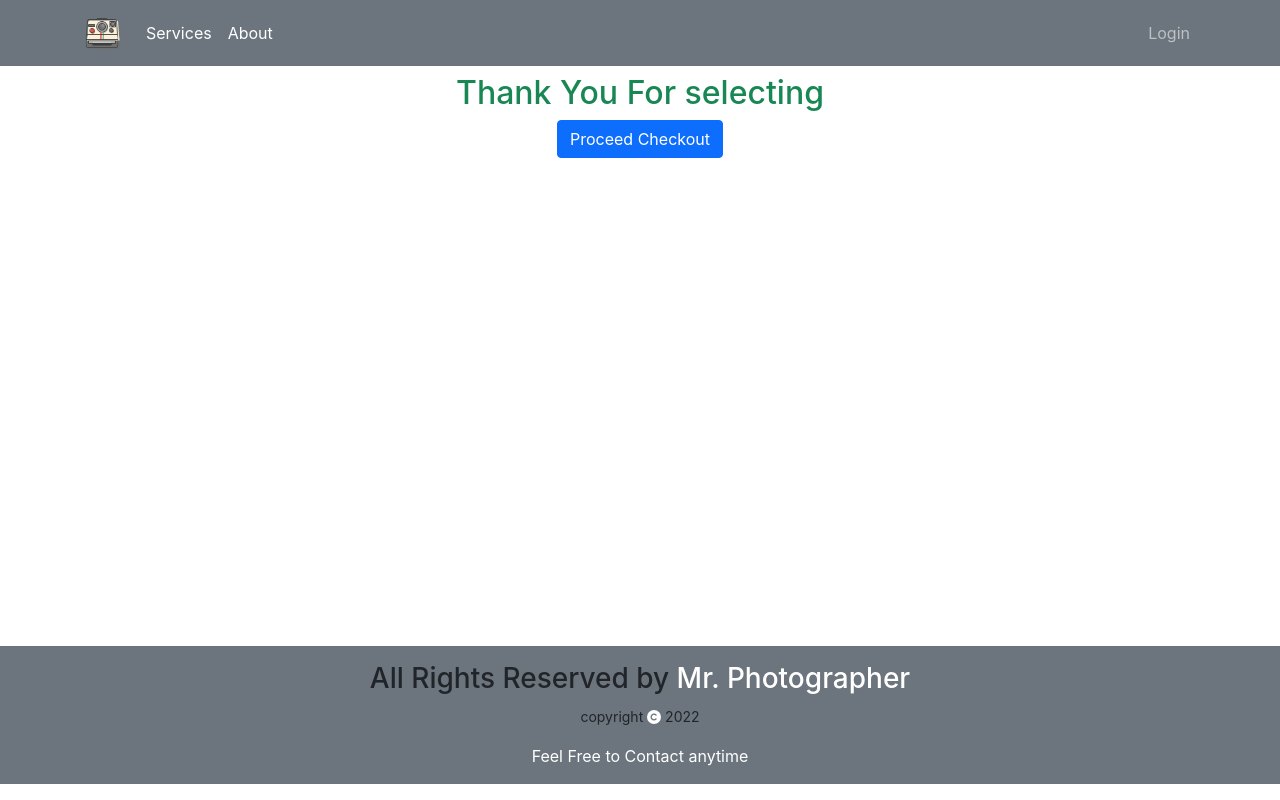
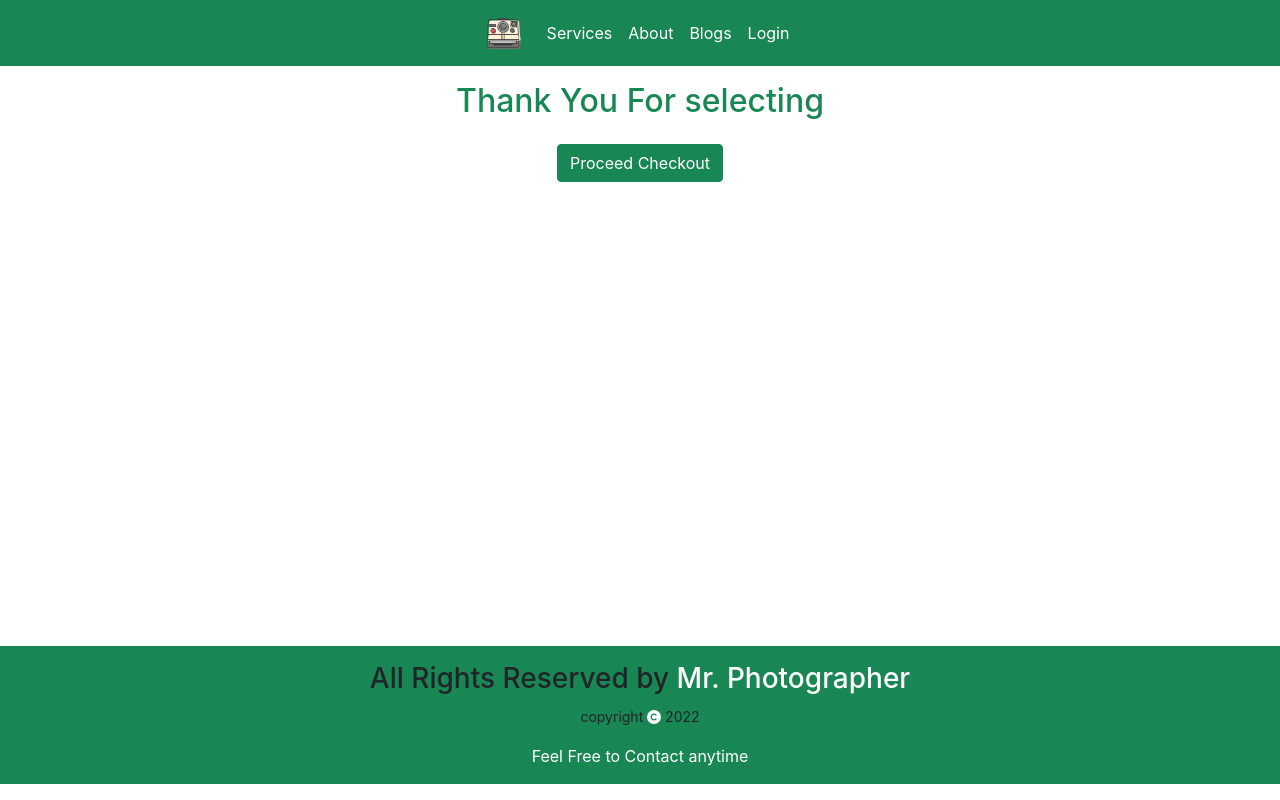
Before and after one commit to Tahmidd/mr-photographer-website, a React (Create React App) app: page /service/1 in a window 1280 px wide. Built offline with nearby package versions, Linux system fonts and the light colour scheme; no server answers.

Commit message:
about and blog added

```diff
--- a/src/App.js
+++ b/src/App.js
@@ -10,6 +10,8 @@ import RequireAuth from './Pages/Login/RequireAuth/RequireAuth';
 import Checkout from './Pages/Checkout/Checkout';
 import Register from './Pages/Login/Register/Register';
 import NotFound from './Pages/Shared/NotFound/NotFound';
+import About from './Pages/About/About';
+import Blogs from './Pages/Blogs/Blogs';
 
 function App() {
   return (
@@ -19,6 +21,8 @@ function App() {
         <Routes>
           <Route path='/' element={<Home></Home>}></Route>
           <Route path='/home' element={<Home></Home>}></Route>
+          <Route path='/about' element={<About></About>}></Route>
+          <Route path='/blogs' element={<Blogs></Blogs>}></Route>
           <Route path='/service/:serviceId' element={<ServiceDetail></ServiceDetail>}></Route>
           <Route path='/login' element={<Login></Login>}></Route>
           <Route path="/register" element={<Register></Register>}></Route>
--- /dev/null
+++ b/src/Pages/About/About.js
@@ -0,0 +1,12 @@
+import React from 'react';
+
+const About = () => {
+    return (
+        <div className='container text-center mt-3'>
+            <h1 className='text-success'> Tahmid Mahtab Ratul</h1>
+            <p className='mt-3 text-secondary '>Hello my name is Tahmid. I want to become a web developer and so I am currently learning how to make a website. I have already learned how to make a website using html, css and JavaScript. Currently I am learning ReactJs and this is one of the projects done by me. I will try to keep on practicing react so I don't get stuck while making a website using it.</p>
+        </div>
+    );
+};
+
+export default About;
--- /dev/null
+++ b/src/Pages/Blogs/Blogs.js
@@ -0,0 +1,52 @@
+import React from 'react';
+import { Accordion } from 'react-bootstrap';
+
+const Blogs = () => {
+    return (
+        <div className='container mt-5'>
+            <Accordion defaultActiveKey="0">
+                <Accordion.Item eventKey="0">
+                    <Accordion.Header>Difference between authorization and authentication</Accordion.Header>
+                    <Accordion.Body className='text-success'>
+                        Authorization is the process to determine the actions and resources a person can access and use. Where authentication mainly means verifiying a user. Authorization always takes place after authentication. Users can make authentication visible and changable but authorization is not visible to a user and it can not be changed by them.
+                    </Accordion.Body>
+                </Accordion.Item>
+                <Accordion.Item eventKey="1">
+                    <Accordion.Header>Why are you using firebase? What other options do you have to implement authentication?</Accordion.Header>
+                    <Accordion.Body className='text-success'>
+                        Firebase makes it easy for users to be authicated. By using firebase I don't need to face the complexities of making a full authentication system all by myself. Connecting to firebase is easy as it takes only a few number of steps.
+
+                        The Other options that I have to implement authentication are MonboDb, Passport, Okta etc.
+                    </Accordion.Body>
+                </Accordion.Item>
+
+                <Accordion.Item eventKey="2">
+                    <Accordion.Header>What other services does firebase provide other than authentication</Accordion.Header>
+                    <Accordion.Body className='text-success'>
+                        Other Services that Firebase provide are:
+                        <br />
+                        1. Cloud Firestore
+                        <br />
+                        2. Cloud Functions
+                        <br />
+                        3. Hosting
+                        <br />
+                        4. Cloud Storage
+                        <br />
+                        5. Google Analytics
+                        <br />
+                        6. Predictions
+                        <br />
+                        7. Cloud Messaging
+                        <br />
+                        8. Dynamic Links
+                        <br />
+                        9. Remote Config
+                    </Accordion.Body>
+                </Accordion.Item>
+            </Accordion>
+        </div>
+    );
+};
+
+export default Blogs;
--- a/src/Pages/Login/GoogleLogin/GoogleLogin.js
+++ b/src/Pages/Login/GoogleLogin/GoogleLogin.js
@@ -37,7 +37,7 @@ const GoogleLogin = () => {
             <div>
                 <button
                     onClick={() => signInWithGoogle()}
-                    className='btn btn-success w-50 d-block mx-auto my-2'>
+                    className='btn btn-white border-success w-50 d-block mx-auto my-2'>
                     <img style={{ width: '80px' }} src={google} alt="" />
 
                 </button>
--- a/src/Pages/Login/Register/Register.js
+++ b/src/Pages/Login/Register/Register.js
@@ -56,7 +56,7 @@ const Register = () => {
                 <Form.Group className="mb-3" controlId="formBasicEmail">
                     <Form.Label>Your Name</Form.Label>
                     <br />
-                    <input className='w-75' type="text" name="name" id="" placeholder='Your Name' />
+                    <input className='w-75 ' type="text" name="name" id="" placeholder='Your Name' />
 
                 </Form.Group>
 
--- a/src/Pages/ServiceDetail/ServiceDetail.js
+++ b/src/Pages/ServiceDetail/ServiceDetail.js
@@ -6,11 +6,11 @@ const ServiceDetail = () => {
     return (
         <div>
             <div>
-                <h2 className='text-center text-success mt-2'>Thank You For selecting</h2>
+                <h2 className='text-center text-success mt-3'>Thank You For selecting</h2>
                 <div className='text-center'>
 
                     <Link to="/checkout">
-                        <button className='btn btn-primary'>Proceed Checkout</button>
+                        <button className='btn btn-success mt-3'>Proceed Checkout</button>
                     </Link>
 
                 </div>
--- a/src/Pages/Shared/Footer/Footer.js
+++ b/src/Pages/Shared/Footer/Footer.js
@@ -8,7 +8,7 @@ const Footer = () => {
     const year = today.getFullYear();
     return (
         <div className='footer-btm'>
-            <footer className='text-center mt-5 bg-secondary h-100 ' >
+            <footer className='text-center mt-5 bg-success h-100 ' >
                 <h3 className='pt-3'>All Rights Reserved by <span className='text-white'>Mr. Photographer</span></h3>
                 <p><small>copyright <FontAwesomeIcon className='text-white' icon={faCopyright} /> {year} </small></p>
                 <p className='text-white pb-3 '>Feel Free to Contact anytime</p>
--- a/src/Pages/Shared/Header/Header.js
+++ b/src/Pages/Shared/Header/Header.js
@@ -13,8 +13,9 @@ const Header = () => {
         signOut(auth);
     }
     return (
-        <>
-            <Navbar collapseOnSelect expand="lg" sticky='top' bg="secondary" variant="dark">
+
+        <div className='d-flex  justify-content-center bg-success'>
+            <Navbar collapseOnSelect expand="lg" sticky='top' variant="dark">
                 <Container>
                     <Navbar.Brand as={Link} to="/">
                         <img height={40} src={logo} alt="" />
@@ -24,20 +25,21 @@ const Header = () => {
                         <Nav className='me-auto'>
                             <Nav.Link href="home#services" className='text-white'>Services</Nav.Link>
                             <Nav.Link as={Link} to="about" className='text-white'>About</Nav.Link>
-                        </Nav>
-                        <Nav >
+                            <Nav.Link as={Link} to="blogs" className='text-white'>Blogs</Nav.Link>
                             {
                                 user ?
                                     <button className='btn btn-link text-white text-decoration-none' onClick={handleSignOut}>sign out</button>
                                     :
-                                    <Nav.Link as={Link} to="login">
+                                    <Nav.Link className='text-white' as={Link} to="login">
                                         Login
                                     </Nav.Link>}
                         </Nav>
+
                     </Navbar.Collapse>
                 </Container>
             </Navbar>
-        </>
+        </div>
+
     );
 };
 
```
Also changed, not shown: src/Pages/Blogs/Blogs.css (added).
